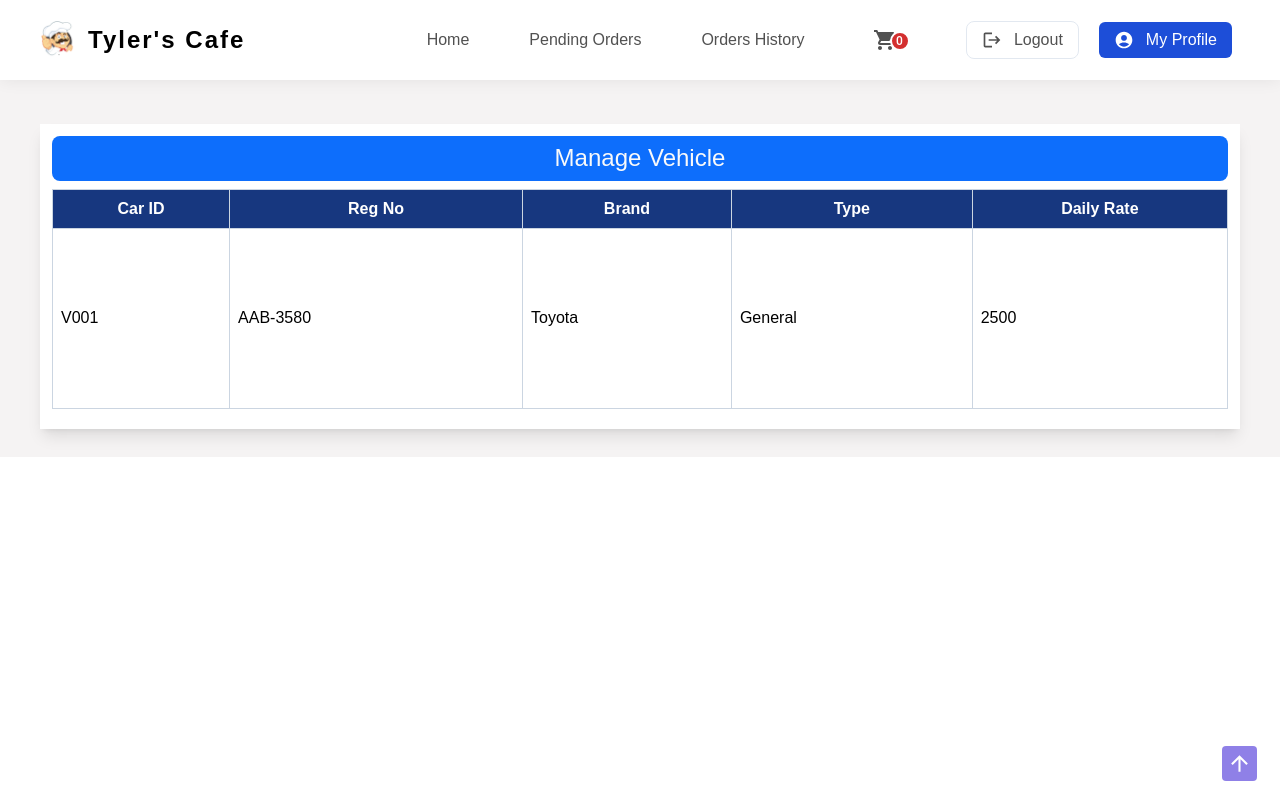
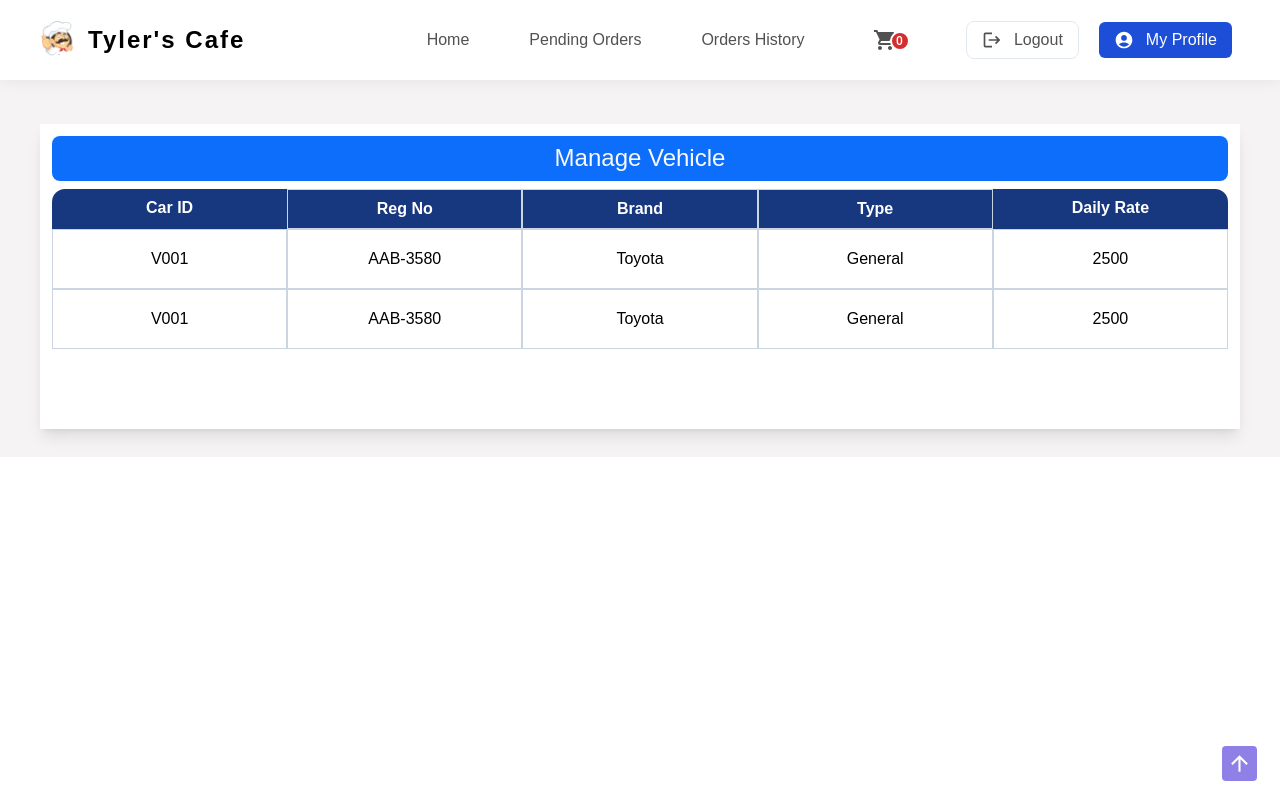
Before and after one commit to AshanSandeep06/Food-Shop-System, a React (Create React App) app in the folder frontend/: page /placeOrder in a window 1280 px wide. Built offline with nearby package versions, Linux system fonts and the light colour scheme.

Commit message:
Content Updated

```diff
--- a/frontend/src/pages/PlaceOrder/PlaceOrder.tsx
+++ b/frontend/src/pages/PlaceOrder/PlaceOrder.tsx
@@ -15,43 +15,95 @@ const PlaceOrder = () => {
           >
             Manage Vehicle
           </h3>
-          <div className="w-full grid h-60 grid-cols-1 rounded-2 table-responsive">
+          <div className="w-full h-60 rounded-2 table-responsive">
             <table
               id="tblCartItems"
-              className="table-auto mb-5 border-collapse border border-slate-400"
+              className="table-auto mb-5 border-collapse grid grid-cols-1"
             >
               <thead
-                className="text-white rounded-[32px]"
-                style={{ background: "#17377f" }}
+                className="text-white grid grid-cols-1"
+                style={{
+                  background: "#17377f",
+                  borderTopLeftRadius: "13px",
+                  borderTopRightRadius: "13px",
+                }}
               >
-                <tr>
-                  <th className="border border-slate-300 leading-[38px]" style={{ lineHeight: "38px!important" }}>Car ID</th>
-                  <th className="border border-slate-300" style={{ lineHeight: "38px!important" }}>Reg No</th>
-                  <th className="border border-slate-300" style={{ lineHeight: "38px!important" }}>Brand</th>
-                  <th className="border border-slate-300" style={{ lineHeight: "38px!important" }}>Type</th>
-                  <th className="border border-slate-300" style={{ lineHeight: "38px!important" }}>Daily Rate</th>
+                <tr className="grid grid-cols-5">
+                  <th
+                    className="leading-[38px]"
+                    style={{ lineHeight: "38px!important" }}
+                  >
+                    Car ID
+                  </th>
+                  <th
+                    className="leading-[38px] border border-slate-300"
+                    style={{ lineHeight: "38px!important" }}
+                  >
+                    Reg No
+                  </th>
+                  <th
+                    className="leading-[38px] border border-slate-300"
+                    style={{ lineHeight: "38px!important" }}
+                  >
+                    Brand
+                  </th>
+                  <th
+                    className="leading-[38px] border border-slate-300"
+                    style={{ lineHeight: "38px!important" }}
+                  >
+                    Type
+                  </th>
+                  <th
+                    className="leading-[38px]"
+                    style={{ lineHeight: "38px!important" }}
+                  >
+                    Daily Rate
+                  </th>
                 </tr>
               </thead>
+
               <tbody className="cursor-pointer">
-
-                <tr>
-                  <td className="border border-slate-300 p-2" style={{ lineHeight: "38px!important" }}>
+                <tr
+                  className="grid grid-cols-5 !h-[60px]"
+                  style={{ minHeight: "60px" }}
+                >
+                  <td className="border border-slate-300 p-2 flex items-center justify-center">
                     V001
                   </td>
-                  <td className="border border-slate-300 p-2" style={{ lineHeight: "38px!important" }}>
+                  <td className="border border-slate-300 p-2  flex items-center justify-center">
                     AAB-3580
                   </td>
-                  <td className="border border-slate-300 p-2" style={{ lineHeight: "38px!important" }}>
+                  <td className="border border-slate-300 p-2  flex items-center justify-center">
                     Toyota
                   </td>
-                  <td className="border border-slate-300 p-2"style={{ lineHeight: "38px!important" }}>
+                  <td className="border border-slate-300 p-2  flex items-center justify-center">
                     General
                   </td>
-                  <td className="border border-slate-300 p-2"style={{ lineHeight: "38px!important" }}>
+                  <td className="border border-slate-300 p-2  flex items-center justify-center">
                     2500
                   </td>
                 </tr>
 
+                <tr
+                  className="grid grid-cols-5 !h-[60px]"
+                  style={{ minHeight: "60px" }}
+                >
+                  <td className="border border-slate-300 p-2 flex items-center justify-center">
+                    V001
+                  </td>
+                  <td className="border border-slate-300 p-2 flex items-center justify-center">
+                    AAB-3580
+                  </td>
+                  <td className="border border-slate-300 p-2 flex items-center justify-center">
+                    Toyota
+                  </td>
+                  <td className="border border-slate-300 p-2 flex items-center justify-center">
+                    General
+                  </td>
+                  <td className="border border-slate-300 p-2 flex items-center justify-center">
+                    2500
+                  </td>
+                </tr>
               </tbody>
             </table>
           </div>
```
